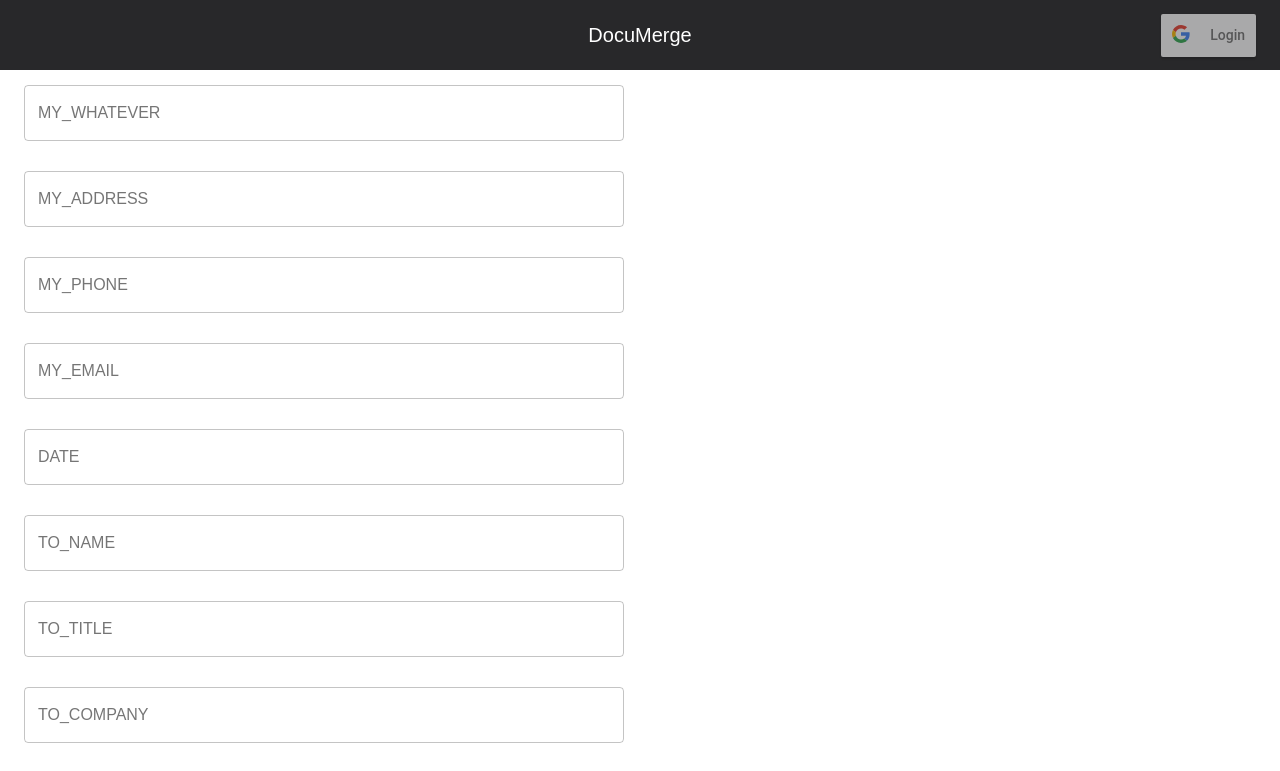
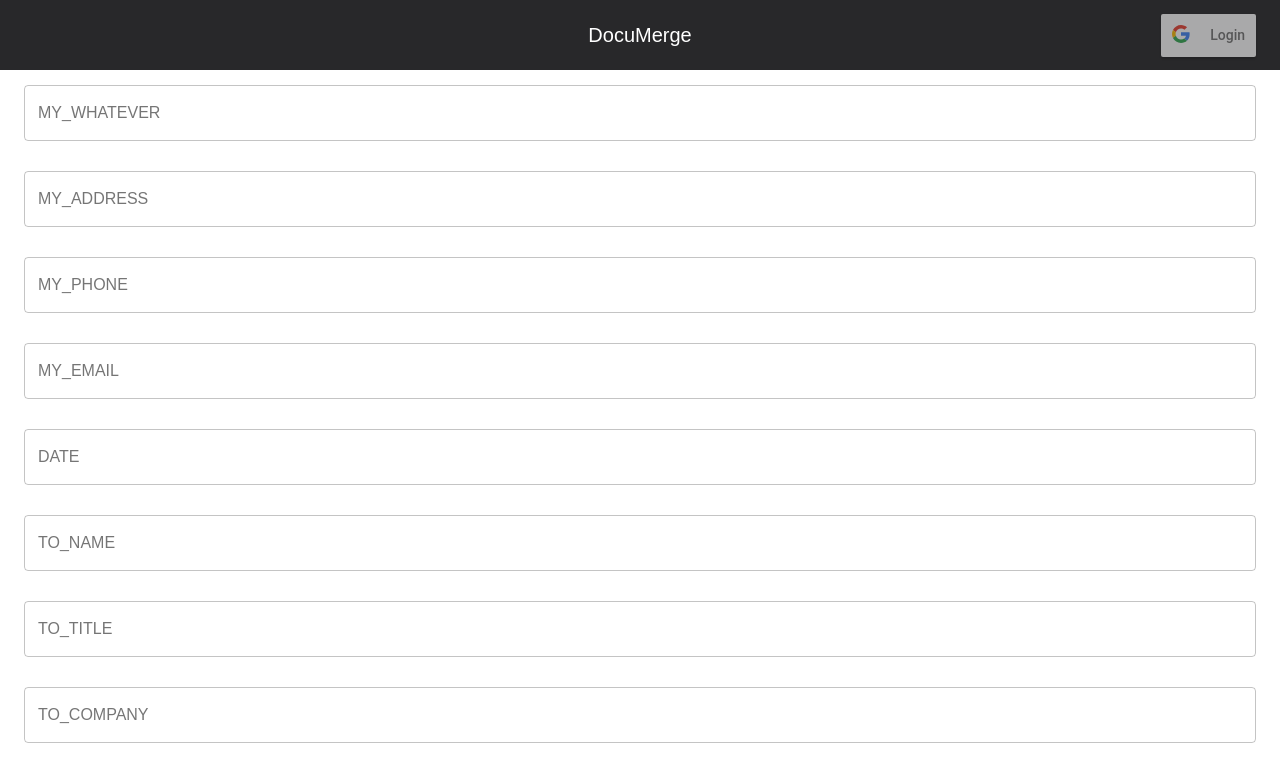
Before and after one commit to bradleywhite2014/filehydrate, a React (Create React App) app in the folder client/: page /merge in a window 1280 px wide. Shown: the top 771 px of the page. Built offline with nearby package versions, Linux system fonts and the light colour scheme.

Commit message:
small style update

```diff
--- a/client/src/homepage/Merge.js
+++ b/client/src/homepage/Merge.js
@@ -78,7 +78,7 @@
 
           <Container className={styles.container}>
           {this.props.state.mergeFields.map((field) => {
-            return <div style={{ width: 600 }}> <TextField style={{width: 600 , marginTop: 15, marginBottom: 15}} id="outlined-basic" label={field.substring(2,field.length - 2)} variant="outlined" /> </div>
+            return <TextField style={{width: '-webkit-fill-available' , marginTop: 15, marginBottom: 15}} id="outlined-basic" label={field.substring(2,field.length - 2)} variant="outlined" />
           })}
           </Container>
         </section>
```
